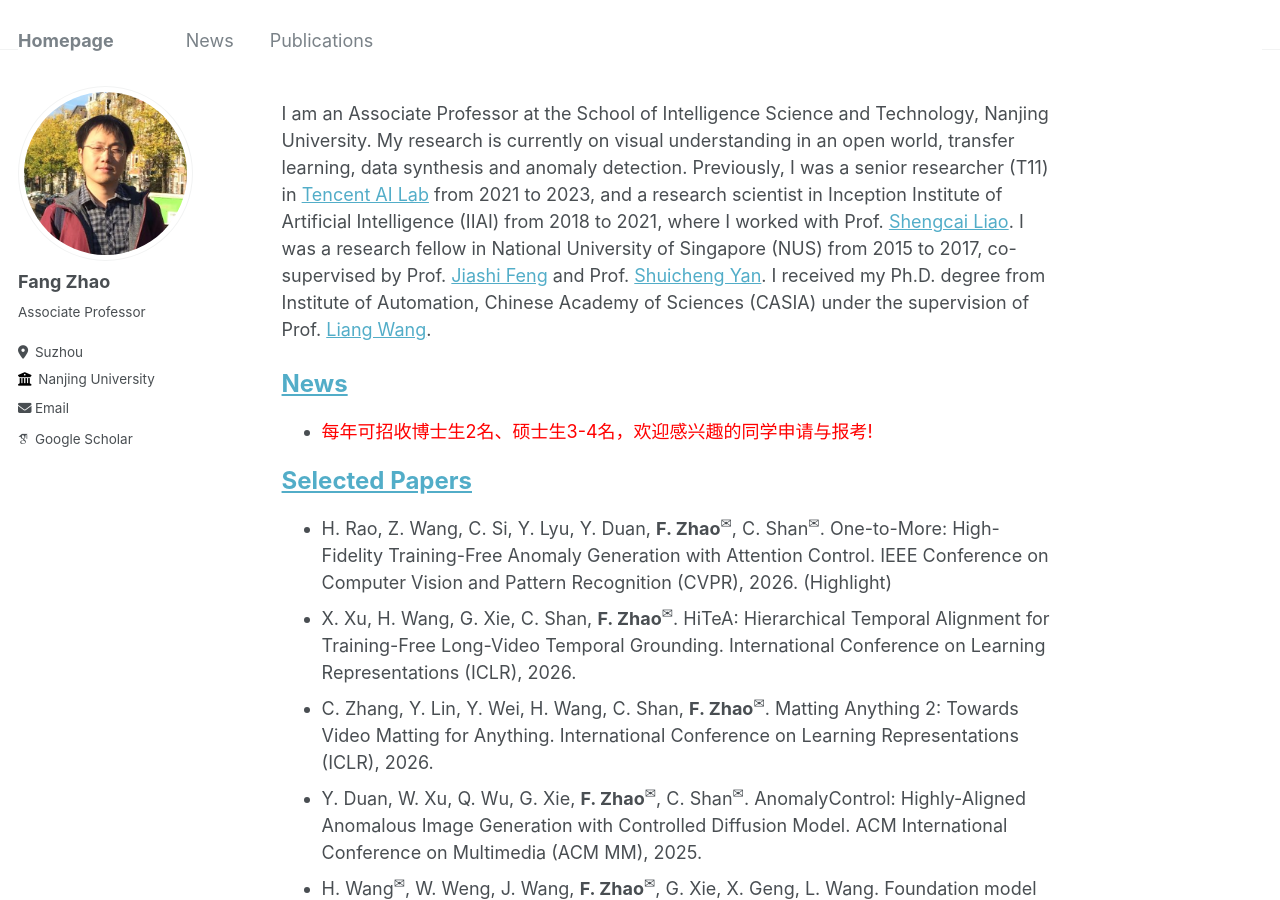
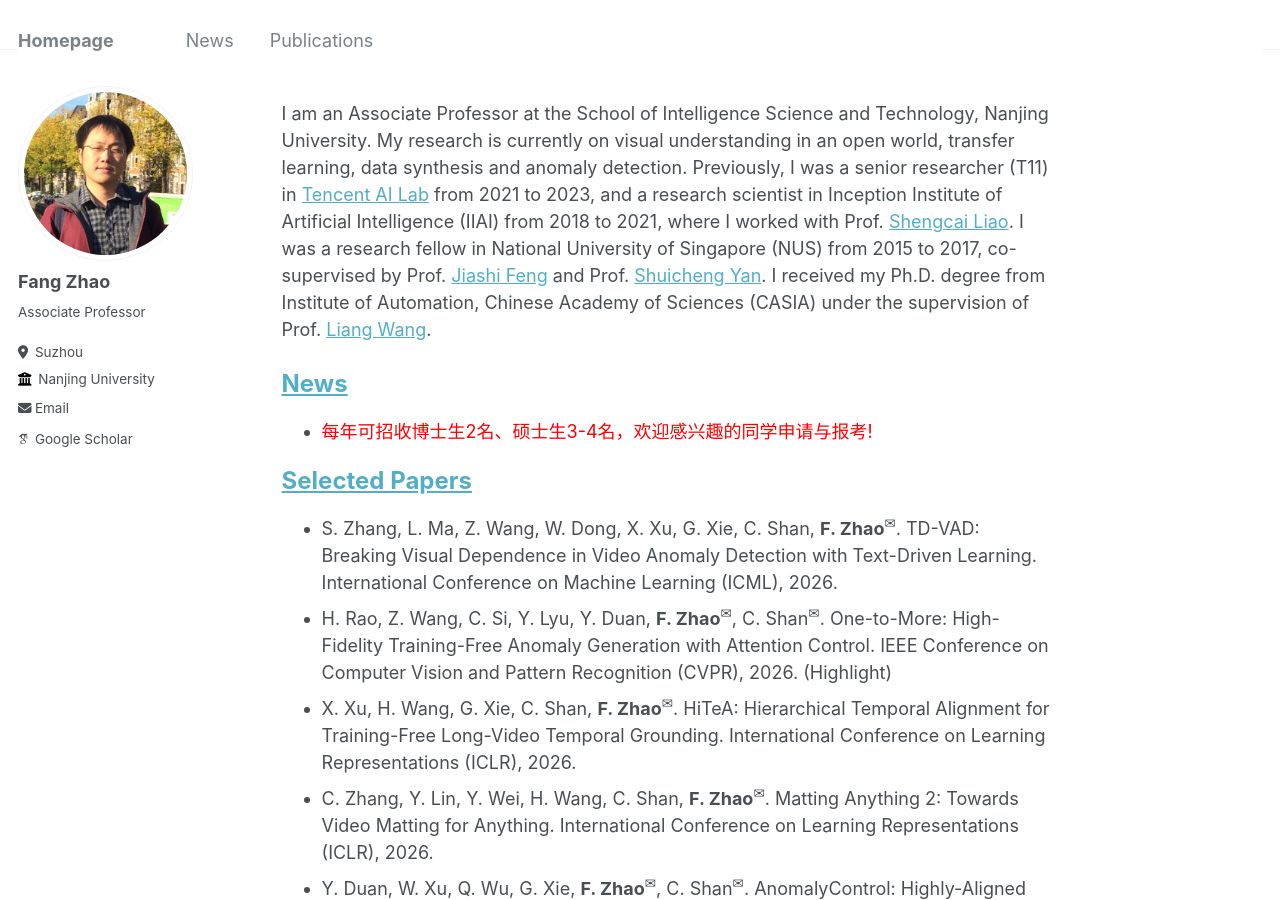
Before and after one commit to zhaofang0627/zhaofang0627.github.io, a Jekyll site: the page built from _pages/about.md, in a window 1280 px wide and 900 px high. Built offline with Jekyll 4.4.1, drawn with Linux system fonts in a browser that asks for light colours; some web fonts are replaced.

Commit message:
Update about.md

```diff
--- a/_pages/about.md
+++ b/_pages/about.md
@@ -20,6 +20,7 @@ I am an Associate Professor at the School of Intelligence Science and Technology
 [<font size="5">Selected Papers</font>](#publications)<a id="publications"></a>
 ======
 <ul>
+  <li>S. Zhang, L. Ma, Z. Wang, W. Dong, X. Xu, G. Xie, C. Shan, <strong>F. Zhao<sup>✉</sup></strong>. TD-VAD: Breaking Visual Dependence in Video Anomaly Detection with Text-Driven Learning. International Conference on Machine Learning (ICML), 2026.</li>
   <li>H. Rao, Z. Wang, C. Si, Y. Lyu, Y. Duan, <strong>F. Zhao<sup>✉</sup></strong>, C. Shan<sup>✉</sup>. One-to-More: High-Fidelity Training-Free Anomaly Generation with Attention Control. IEEE Conference on Computer Vision and Pattern Recognition (CVPR), 2026. (Highlight)</li>
   <li>X. Xu, H. Wang, G. Xie, C. Shan, <strong>F. Zhao<sup>✉</sup></strong>. HiTeA: Hierarchical Temporal Alignment for Training-Free Long-Video Temporal Grounding. International Conference on Learning Representations (ICLR), 2026.</li>
   <li>C. Zhang, Y. Lin, Y. Wei, H. Wang, C. Shan, <strong>F. Zhao<sup>✉</sup></strong>. Matting Anything 2: Towards Video Matting for Anything. International Conference on Learning Representations (ICLR), 2026.</li>
```
